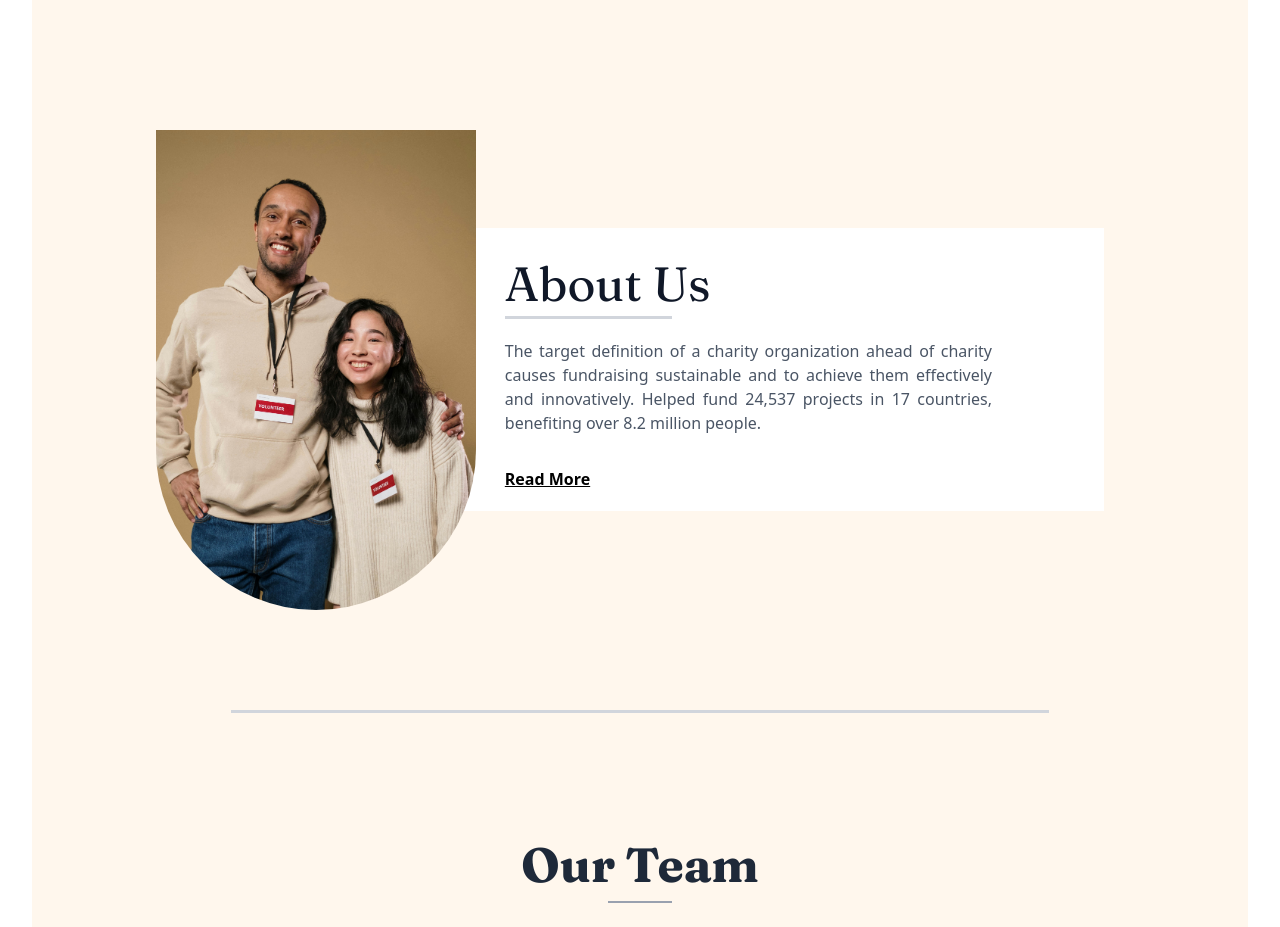
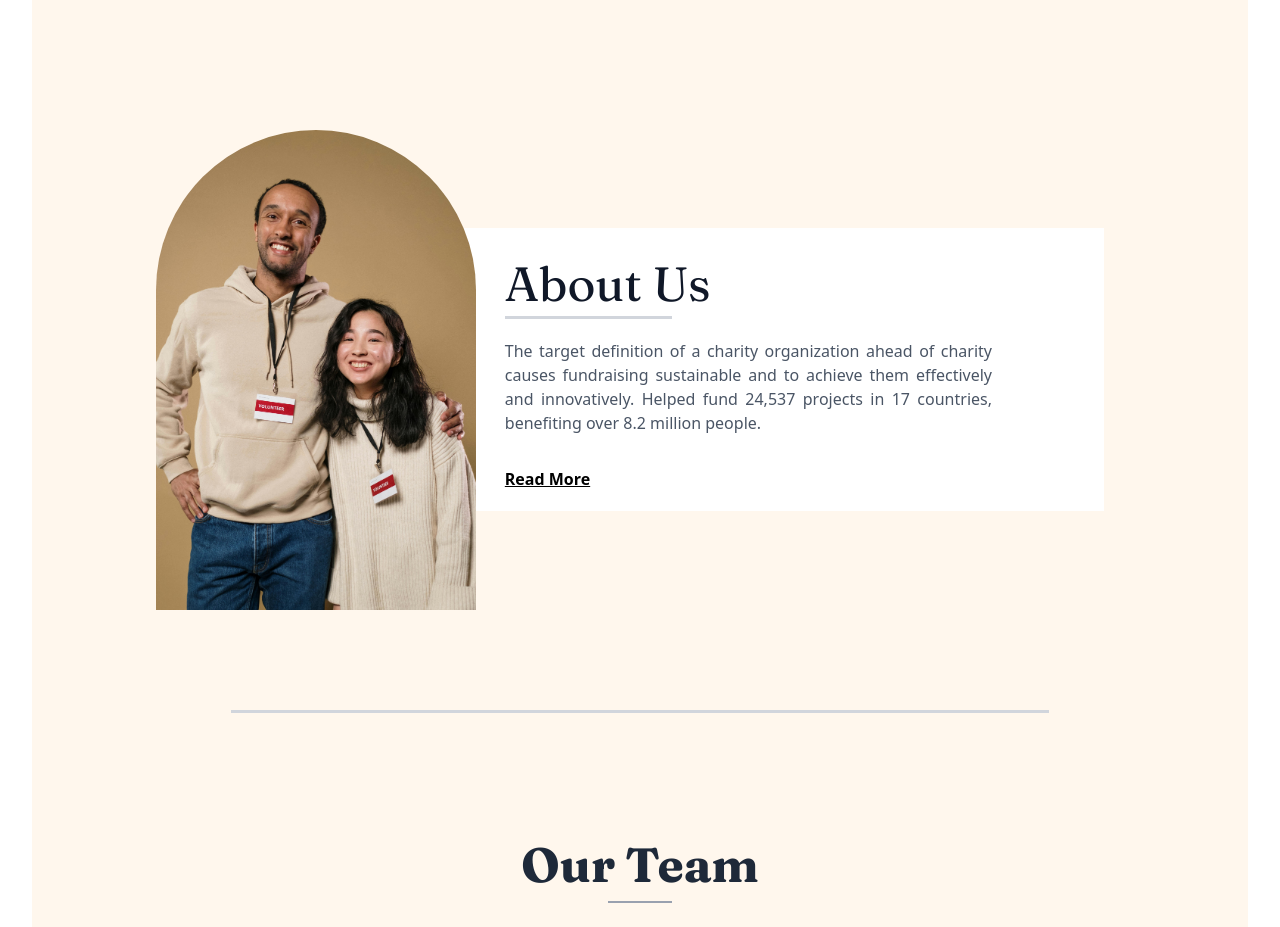
Before and after one commit to PanchoPereyra/TP_Final, a React (Vite) app: page / in a window 1280 px wide. Shown: the part 1840-2767 px from the top of the page. Built offline with nearby package versions, Linux system fonts and the light colour scheme.

Commit message:
Invertí la curvatura de la imagen, habia quedado hacia abajo, tiene que ser hacia arriba

```diff
--- a/src/components/AboutUs.jsx
+++ b/src/components/AboutUs.jsx
@@ -10,7 +10,7 @@ function AboutUs() {
                         <img
                             src="/imagenes/voluntarios.jpg"
                             alt="Mustafa Kamal"
-                            className="ml-25 z-1 top-0 left-0 w-80 min-h-[420px] object-cover rounded-b-full"
+                            className="ml-25 z-1 top-0 left-0 w-80 min-h-[420px] object-cover rounded-t-full"
                         />
                     </div>
 
```
